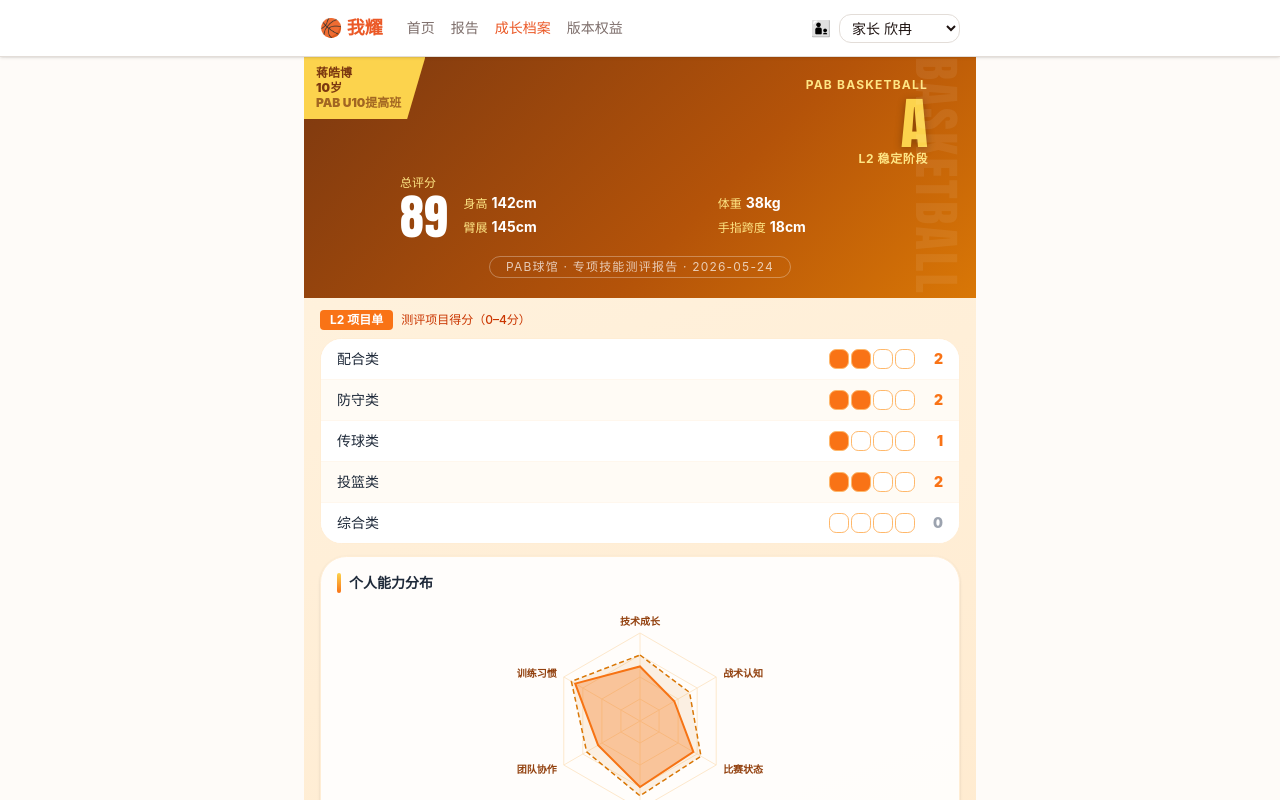
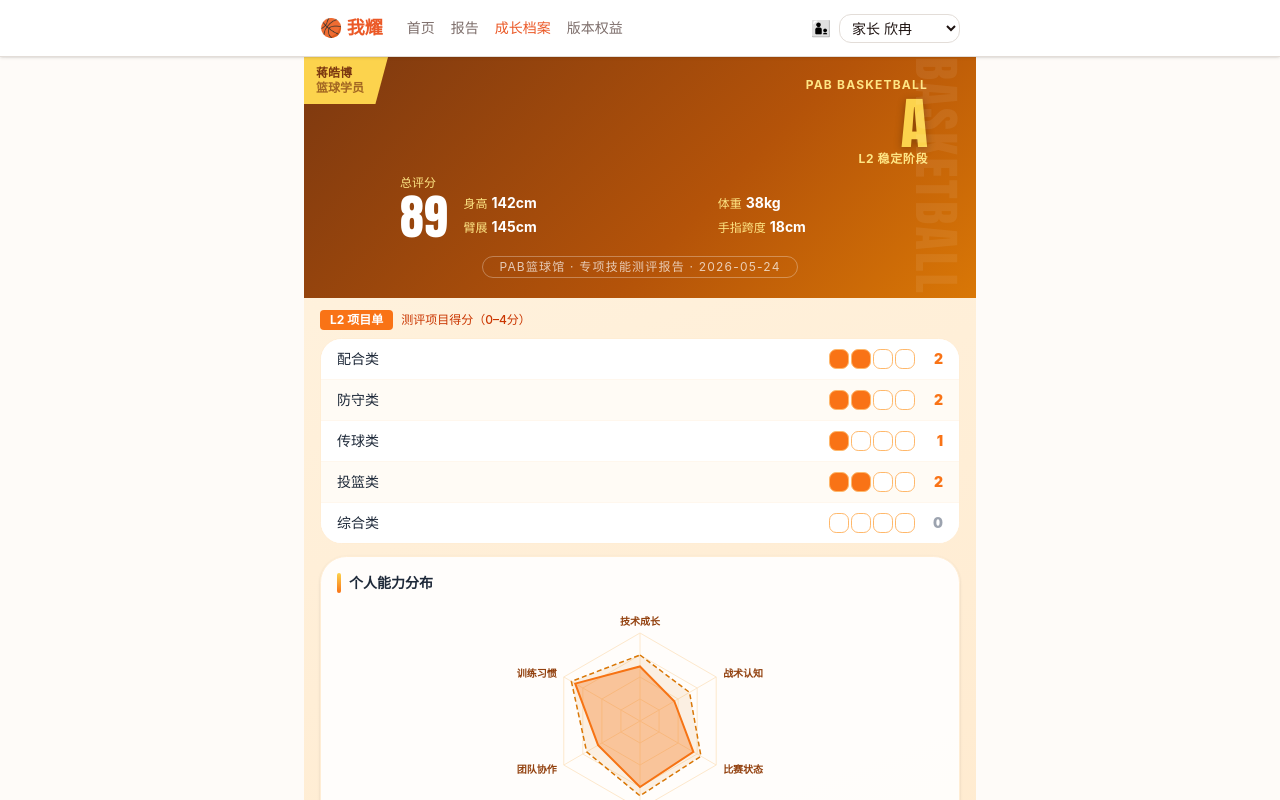
Before and after one commit to BillBillBiuBiuBiu/woyao-growth, a Next.js app: page /parent/profile/stu-001 in a window 1280 px wide. Shown: the top 800 px of the page. Built offline with nearby package versions, Linux system fonts and the light colour scheme.

Commit message:
C189: 档案页name→childName、organization→静态、id→stu-001，移除age/class mock

```diff
--- a/app/parent/profile/[studentId]/page.tsx
+++ b/app/parent/profile/[studentId]/page.tsx
@@ -30,6 +30,7 @@
 export default function StudentProfilePage() {
   const a = mockAssessment;
   const [hasTesterBadge, setHasTesterBadge] = useState(false);
+  const [childName] = useState(() => { try { return localStorage.getItem("child_name") || ""; } catch { return ""; } });
   const [timelineFilter, setTimelineFilter] = useState<"all"|"match"|"training">("all");
   useEffect(() => {
     try {
@@ -66,9 +67,8 @@
           style={{ background: "#FCD34D", clipPath: "polygon(0 0, 100% 0, 85% 100%, 0 100%)" }}
         >
           <div className="text-xs font-black leading-tight pr-3" style={{ color: "#7C3810" }}>
-            <div>{mockStudent.name}</div>
-            <div>{mockStudent.age}岁</div>
-            <div className="opacity-70 text-xs">{mockStudent.class}</div>
+            <div>{childName || mockStudent.name}</div>
+            <div className="opacity-70 text-xs">篮球学员</div>
           </div>
         </div>
 
@@ -114,7 +114,7 @@
 
         <div className="mt-3 text-center">
           <div className="inline-block border border-white/30 text-white/70 text-xs px-4 py-0.5 rounded-full tracking-widest">
-            {mockStudent.organization} · 专项技能测评报告 · {a.date}
+            PAB篮球馆 · 专项技能测评报告 · {a.date}
           </div>
         </div>
       </div>
@@ -260,7 +260,7 @@
           {mockGrowthHistory.filter((h) =>
             timelineFilter === "all" || (timelineFilter === "match" ? h.type === "match" : h.type !== "match")
           ).map((h) => {
-            const hasReport = mockReports.some((r) => r.id === h.id && r.studentId === mockStudent.id);
+            const hasReport = mockReports.some((r) => r.id === h.id && r.studentId === "stu-001");
             const inner = (
               <div className={`flex gap-3 p-3 rounded-2xl bg-white/90 border border-orange-100 shadow-sm ${hasReport ? "hover:bg-orange-50 transition-colors cursor-pointer" : ""}`}>
                 <div className="flex flex-col items-center pt-1">
```
